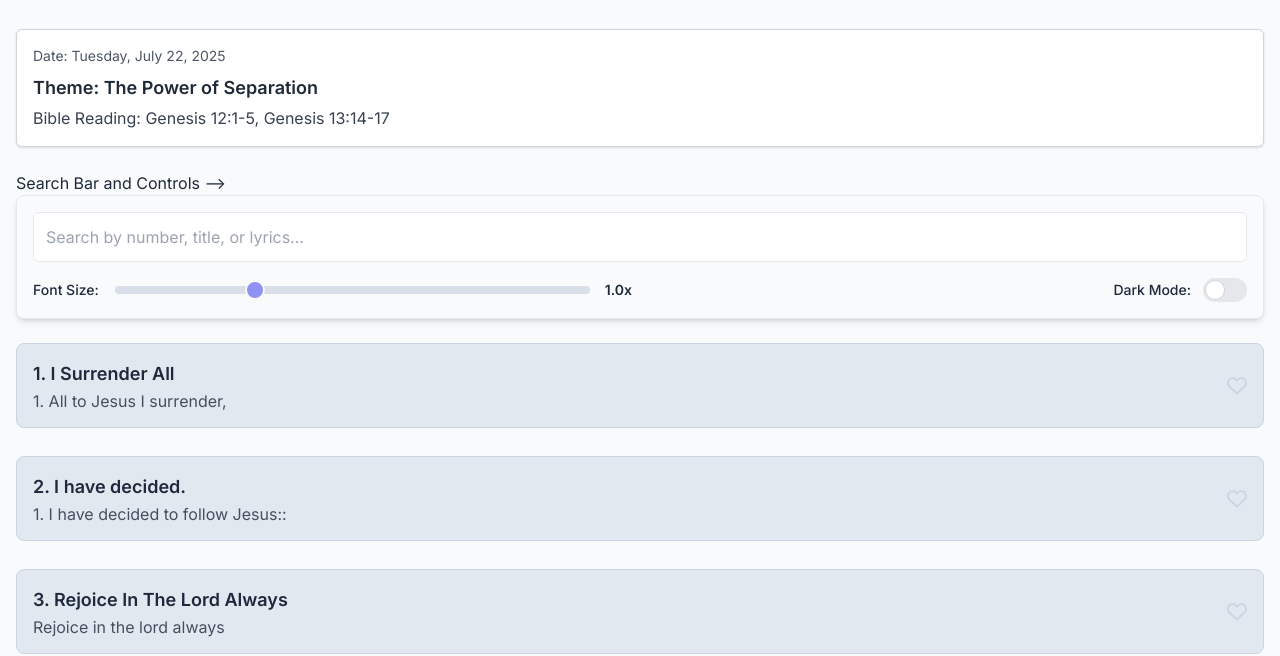
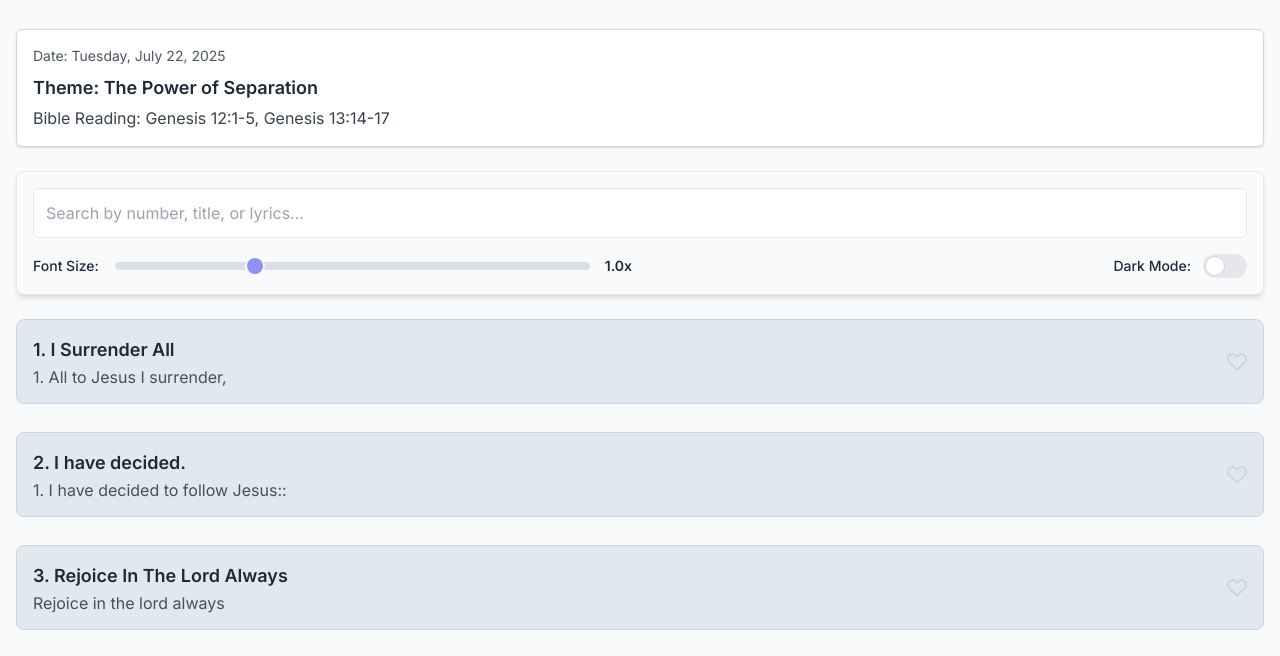
Before and after one commit to DalisoR/HYMNS1CDO, a plain HTML site: page index.html in a window 1280 px wide. Shown: the part 139-795 px from the top of the page. Drawn offline with nearby package versions, Linux system fonts and the light colour scheme.

Commit message:
Update index.html

```diff
--- a/index.html
+++ b/index.html
@@ -239,7 +239,7 @@
     Bible Reading: <span id="bibleReading">Genesis 12:1-5, Genesis 13:14-17</span>
   </p>
 </div>
- Search Bar and Controls -->
+ <!--Search Bar and Controls -->
         <div class="bg-secondary-background p-4 rounded-lg shadow-md mb-6 border border-border-color">
             <input type="text" id="searchBar" placeholder="Search by number, title, or lyrics..."
                    class="w-full p-3 rounded-md mb-4 bg-background-color text-text-color border border-border-color focus:outline-none focus:ring-2 focus:ring-primary-color placeholder-text-color/70">
```
